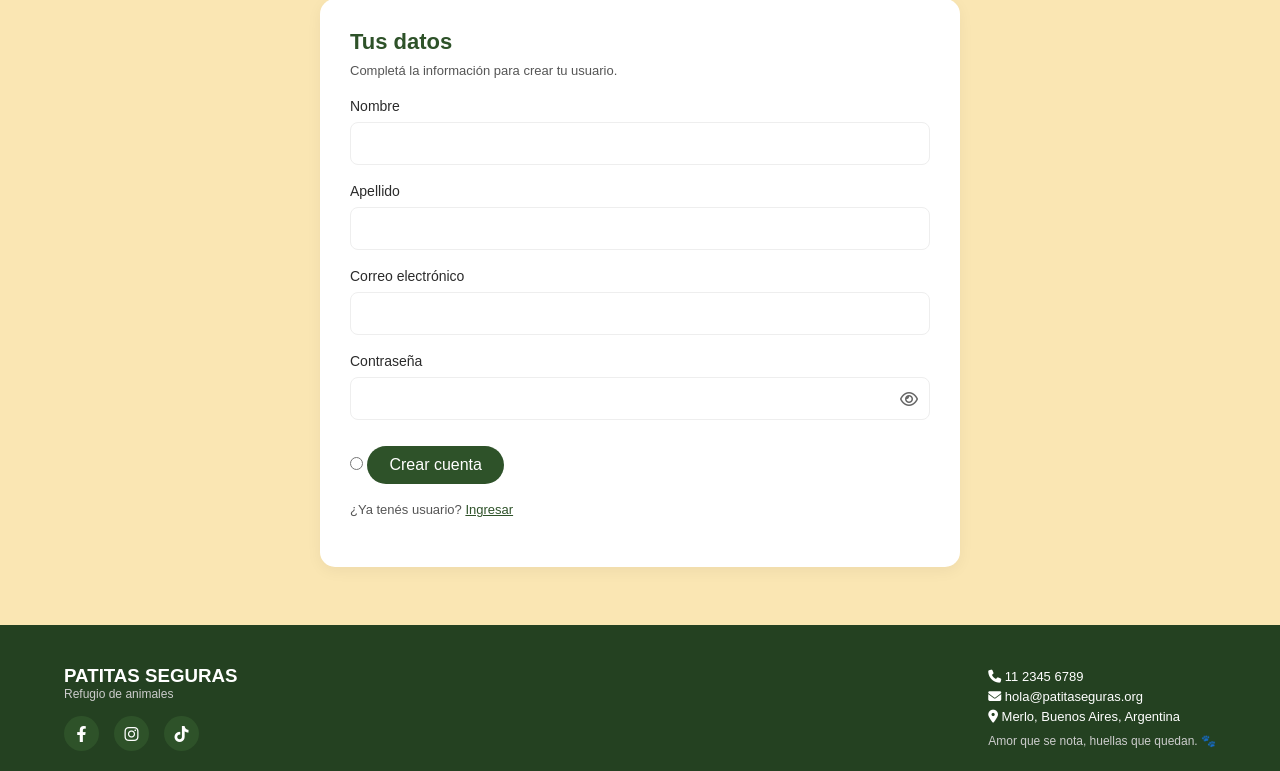
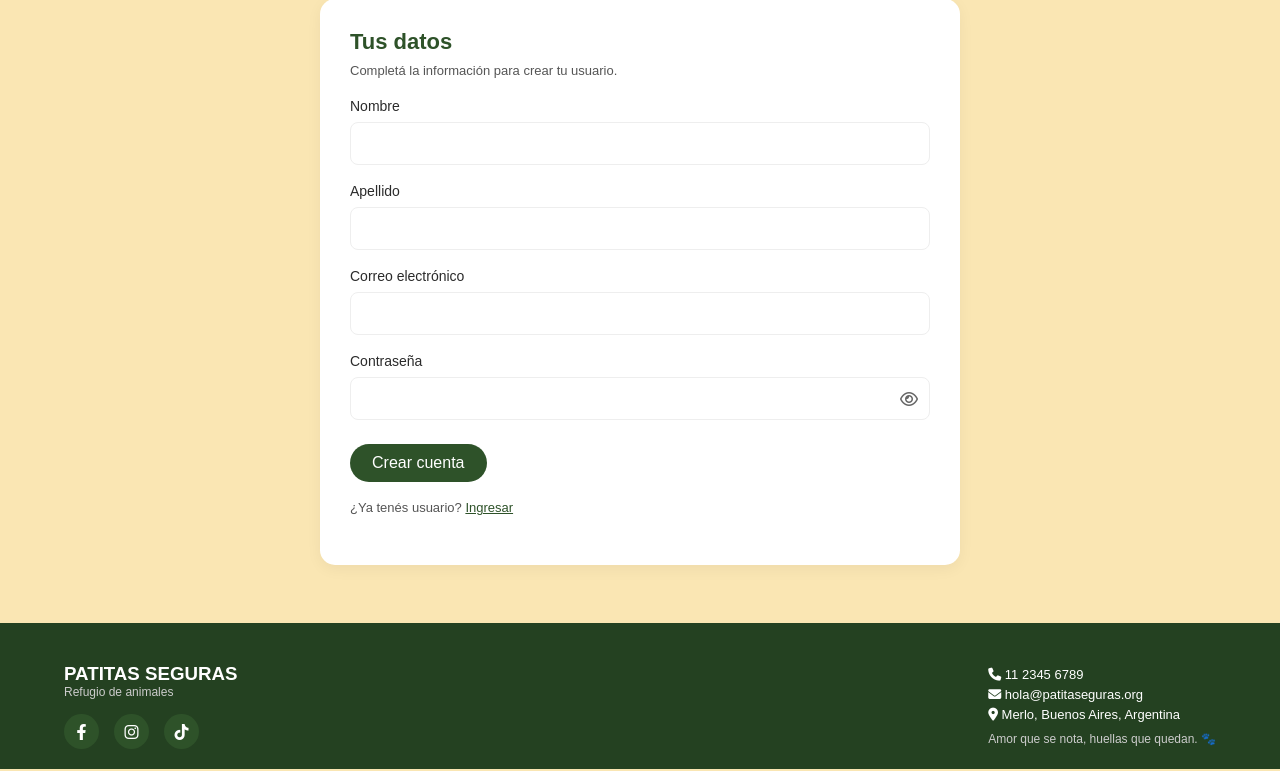
Before and after one commit to lilencarnerot2/Refugio_patitas_seguras, a PHP site: page /public/registro.php in a window 1280 px wide. Shown: the part 212-983 px from the top of the page. Run offline with PHP 8.4, Linux system fonts and the light colour scheme.

Commit message:
se modifica styles.css para avisos y campos vacios

```diff
--- a/frontend/assets/css/styles.css
+++ b/frontend/assets/css/styles.css
@@ -223,6 +223,7 @@
             display: flex;
             align-items: center;
             justify-content: flex-end;
+            flex-wrap: wrap;
             justify-self: end;
             gap: 10px;
             justify-self: end;
@@ -1200,6 +1201,30 @@
             margin-bottom: 18px;
         }
 
+        .login-form .form-intento {
+            position: absolute;
+            width: 1px;
+            height: 1px;
+            opacity: 0;
+            pointer-events: none;
+        }
+
+        .login-form .campo-obligatorio:empty {
+            display: none;
+        }
+
+        .login-form .campo-obligatorio:not(:empty) {
+            display: block;
+            margin-top: 0;
+            margin-bottom: 16px;
+            font-size: 13px;
+            color: #a32b21;
+        }
+
+        .login-form:has(.form-intento:checked) .form-control:invalid {
+            border-color: #a32b21;
+        }
+
         .login-form .btn-primary {
             margin-top: 6px;
         }
```
